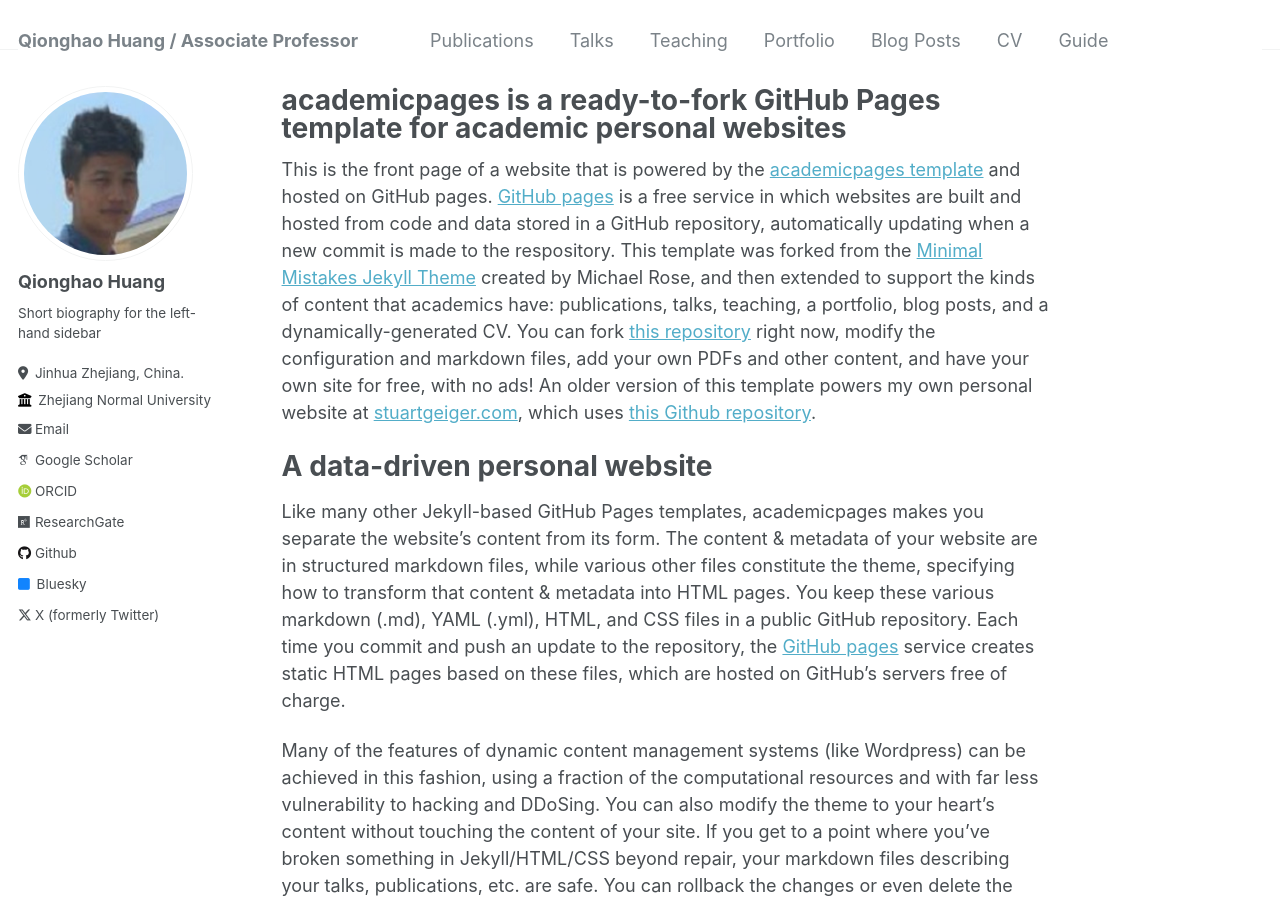
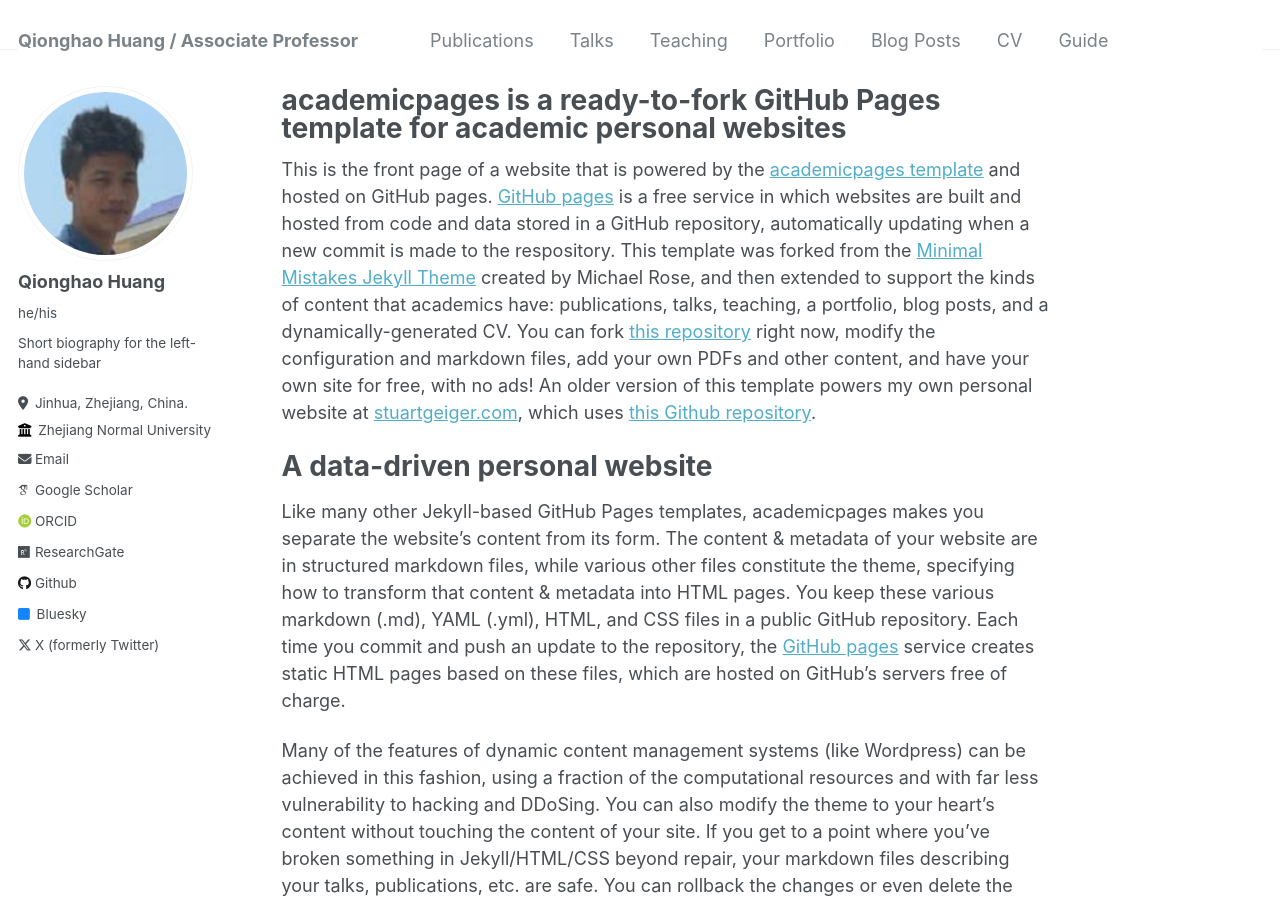
Before and after one commit to qhhuang-ai/qhhuang-ai.github.io, a Jekyll site: the page built from _pages/about.md, in a window 1280 px wide and 900 px high. Built offline with Jekyll 4.4.1, drawn with Linux system fonts in a browser that asks for light colours; some web fonts are replaced.

```diff
--- a/_config.yml
+++ b/_config.yml
@@ -23,9 +23,9 @@
   # Biographic information
   avatar           : "Qionghao_Huang.png"
   name             : "Qionghao Huang"
-  pronouns         : # example: "she/her"
+  pronouns         : "he/his"
   bio              : "Short biography for the left-hand sidebar"
-  location         : "Jinhua Zhejiang, China."
+  location         : "Jinhua, Zhejiang, China."
   employer         : "Zhejiang Normal University"
   uri              : # URL
   email            : "qhhuang@m.scnu.edu.cn"
@@ -41,7 +41,7 @@
   bitbucket        : # Username - Update with your username on the site
   codepen          : # Username
   dribbble         : # Username
-  github           : "academicpages"
+  github           : "qhhuang-ai"
   kaggle           : # Username
   stackoverflow    : # User number or user number and name (i.e., use "1" or "1/jeff-atwood")
 
@@ -63,7 +63,7 @@
   steam            : # Username
   telegram         : # URL
   tumblr           : # Username
-  twitter          : "UniofOxford"  # Replace this with your X / Twitter handle
+  twitter          : "Qionghao"  # Replace this with your X / Twitter handle
   vine             : # Username
   weibo            : # Username
   wikipedia        : # Username
```
